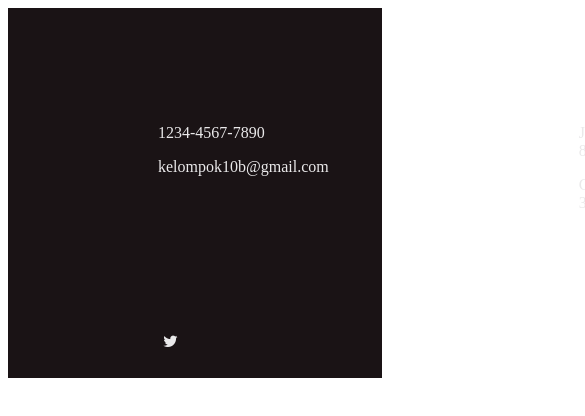
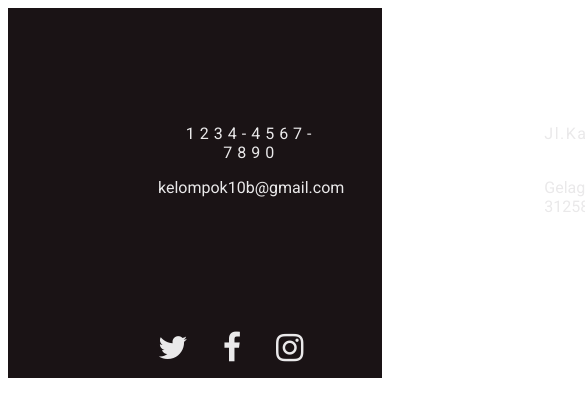
Before and after one commit to Ilmialiyah/Team10b, a plain HTML site: page Index.html in a window 390 px wide. Shown: the top 416 px of the page, 585 px wide, since content can reach past the window. Drawn offline with Linux system fonts and the light colour scheme.

Commit message:
belum responsive

```diff
--- a/Index.html
+++ b/Index.html
@@ -15,16 +15,18 @@
     <footer>
         <div class="nomor">
             <div class="nomor-telpon">
-                <p class="atas-telpon">1234-4567-7890</p>
+                <p class="atas telpon">1234-4567-7890</p>
                 <p class="email">kelompok10b@gmail.com</p>
             </div>
             <div class="nomor-alamat">
-                <p class="atas-alamat">Jl.Kalimantan 8</p>
-                <p class="alamat">Gelagah, SS 31258</p>
+                <p class="atas alamat">Jl.Kalimantan 8</p>
+                <p class="address">Gelagah, SS 31258</p>
             </div>
         </div>
         <div class="btn-sosmed">
-            <a href="#" class="btn twitter"><span class="fa fa-twitter"></span></a>
+            <a href="#" class="btn twitter"><span class="fa fa-twitter fa-2x"></span></a>
+            <a href="#" class="btn facebook"><span class="fa fa-facebook fa-2x"></span></a>
+            <a href="#" class="btn instagram"><span class="fa fa-instagram fa-2x"></span></a>
         </div>
     </footer>
 </body>
--- a/stylesheet.css
+++ b/stylesheet.css
@@ -5,25 +5,49 @@ footer {
     width: auto;
 }
 
+p {
+    font-family: 'Roboto', sans-serif;
+}
+
 .nomor{
     display: flex;
 }
 
 .nomor-telpon{
-    margin: 100px 150px;
+    padding: 100px 100px 50px 150px;
 }
 
 .nomor-alamat{
-    margin: 100px 100px;
+    padding: 100px 100px 50px 100px;
 }
 
 .btn-sosmed {
-    margin: 5px;
+    display: flex;
+}
+
+.atas {
+    text-align: center;
+}
+
+.telpon {
+    letter-spacing: 5px;
+}
+
+.alamat {
+    letter-spacing: 1.5px;
 }
 
 .twitter {
-    margin: 5px 150px;
+    padding: 50px 20px 20px 150px;
     color: #EAE9EA;
-    width: 50px;
-    height: 50px;
 }
+
+.facebook {
+    padding: 50px 15px 20px 15px;
+    color: #EAE9EA;
+}
+
+.instagram {
+    padding: 50px 20px 20px 20px;
+    color: #EAE9EA;
+}
```
